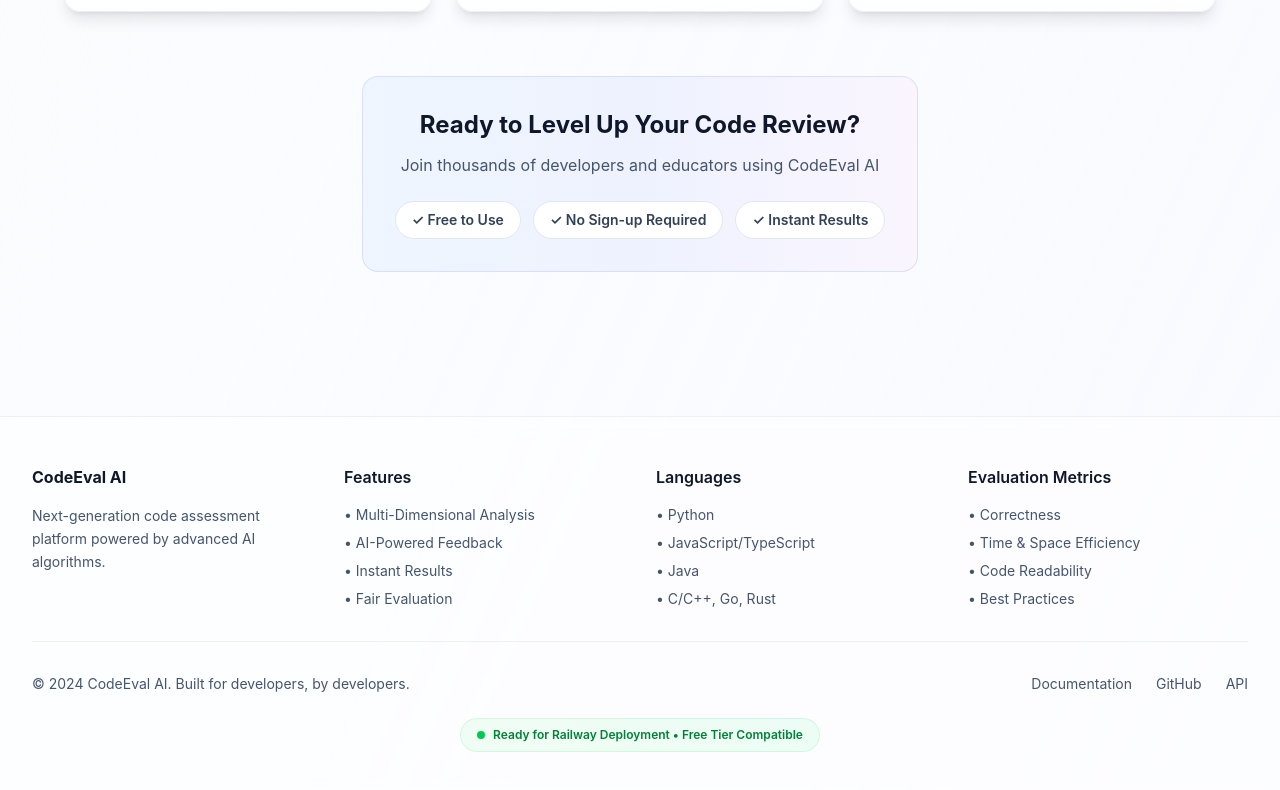
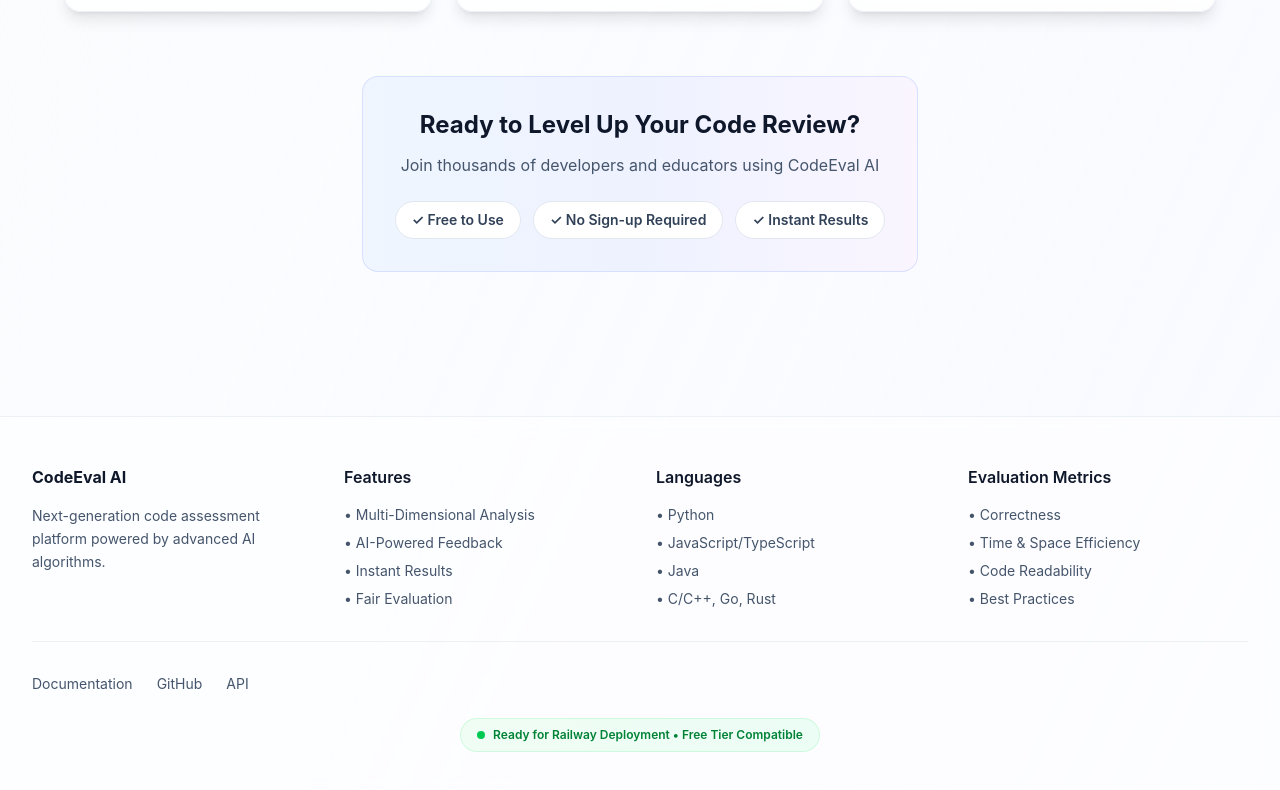
Before and after one commit to nityamm-coder/AI-Coding-Assignment-Evaluator, a React (Vite) app: page / in a window 1280 px wide. Shown: the part 2078-2868 px from the top of the page. Built offline with nearby package versions, Linux system fonts and the light colour scheme.

Commit message:
removed copyright section

```diff
--- a/src/components/Footer.tsx
+++ b/src/components/Footer.tsx
@@ -48,9 +48,6 @@
         {/* Bottom Bar */}
         <div className="pt-8 border-t border-slate-200/60">
           <div className="flex flex-col sm:flex-row items-center justify-between gap-4">
-            <p className="text-sm text-slate-600">
-              © 2024 CodeEval AI. Built for developers, by developers.
-            </p>
             <div className="flex items-center gap-6">
               <a href="#" className="text-sm text-slate-600 hover:text-indigo-600 transition-colors">
                 Documentation
```
